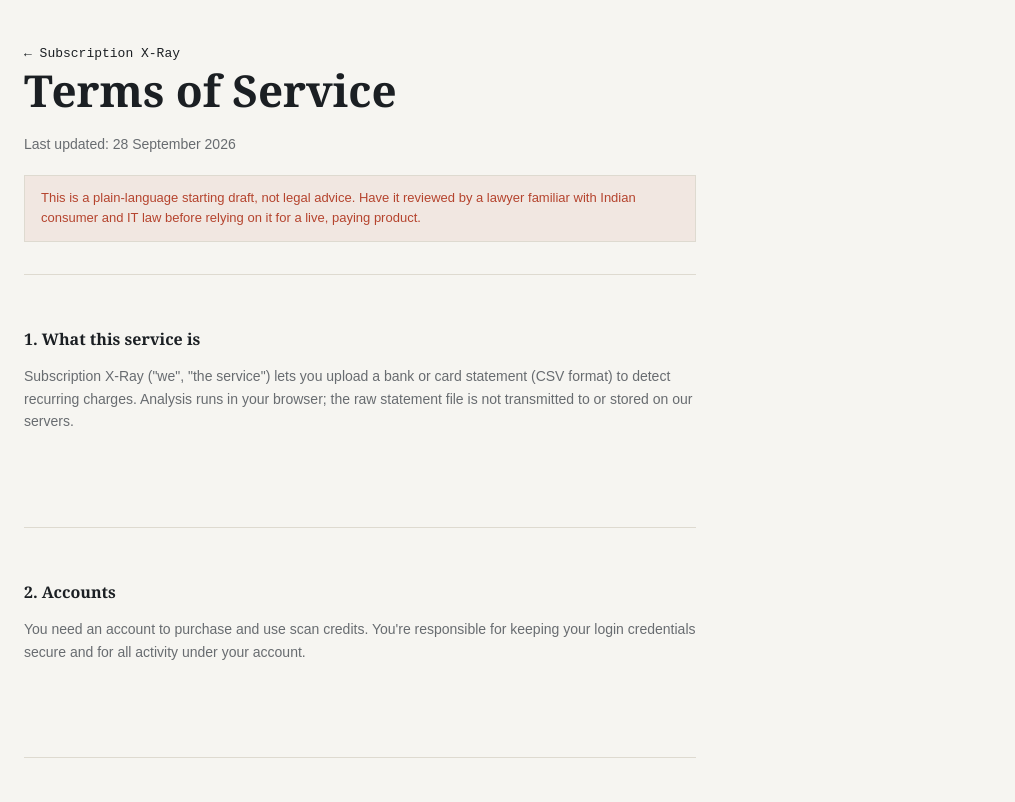
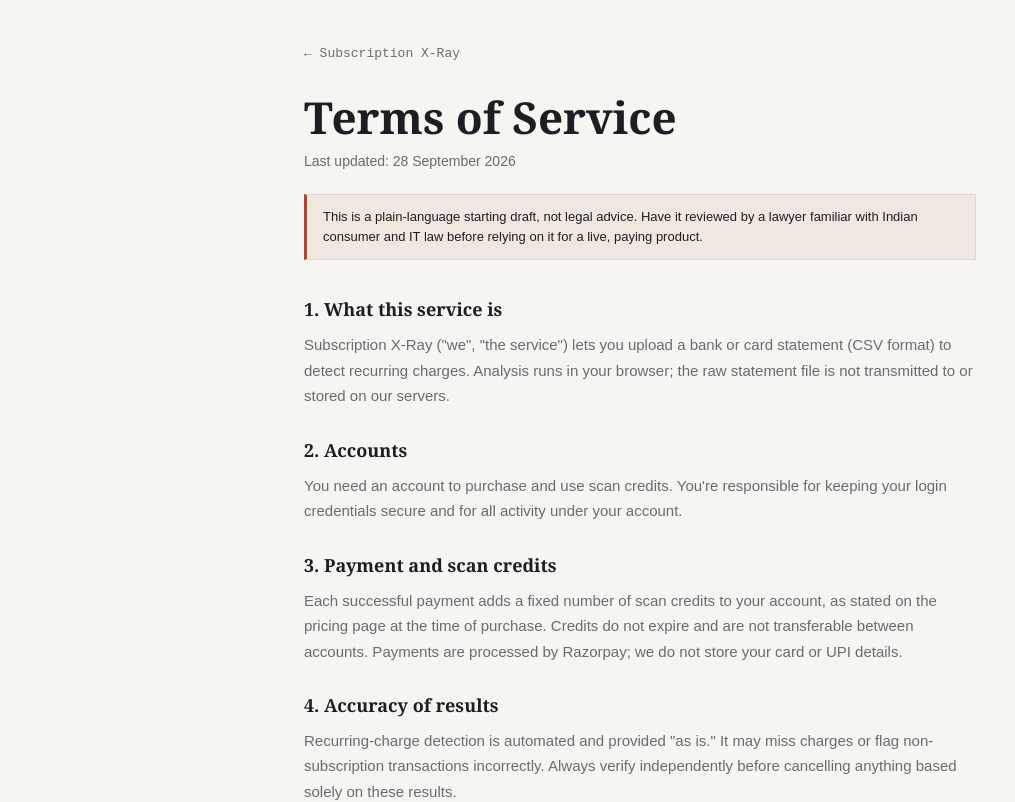
Before and after one commit to Rayyankhaan/subscription-x-ray, a Next.js app: page /terms in a window 1280 px wide. Shown: the top 802 px of the page, without its empty margins (0-1015 px from the left). Built offline with nearby package versions, Linux system fonts and the light colour scheme.

Commit message:
fix legal page formatting

```diff
--- a/app/globals.css
+++ b/app/globals.css
@@ -107,13 +107,17 @@ footer{padding:32px 24px;font-size:13px;color:var(--muted);text-align:center}
 
 .auth-links{margin-top:16px;display:flex;flex-direction:column;gap:8px;align-items:flex-start}
 
-.legal-page{padding:40px 0 80px;max-width:720px}
-.legal-page .wrap{max-width:720px}
-.legal-disclaimer{background:var(--warn-soft,rgba(181,68,46,0.08));border:1px solid var(--line);padding:12px 16px;font-size:13px;color:var(--warn,#B5442E);margin:20px 0 32px}
-.legal-page section{margin-bottom:28px}
-.legal-page h2{font-size:16px;margin-bottom:8px}
-.legal-page p, .legal-page li{font-size:14px;color:var(--muted);line-height:1.6}
-.legal-page ul{padding-left:20px}
+.legal-page{padding:40px 0 96px}
+.legal-page .wrap{max-width:720px;margin:0 auto;padding:0 24px}
+.legal-page .back{display:inline-block;margin-bottom:28px;color:var(--muted)}
+.legal-page h1{margin-bottom:8px}
+.legal-page > .wrap > .lede{margin:0 0 20px;font-size:14px}
+.legal-disclaimer{background:rgba(181,68,46,0.08);border:1px solid var(--line);border-left:3px solid var(--warn);padding:12px 16px;font-size:13px;color:var(--ink);margin:0 0 36px;line-height:1.55}
+.legal-page section{padding:0;border-top:none;margin:0 0 28px}
+.legal-page h2{font-family:Georgia,serif;font-size:18px;margin:0 0 8px;color:var(--ink)}
+.legal-page p,.legal-page li{font-size:15px;color:var(--muted);line-height:1.7;margin:0 0 10px;max-width:none}
+.legal-page ul{padding-left:20px;margin:0 0 10px}
+.legal-page li{margin-bottom:6px}
 .footer-links{display:flex;gap:18px;justify-content:center;margin-top:10px;flex-wrap:wrap}
 .footer-links a{font-size:13px;color:var(--muted);text-decoration:none}
 .footer-links a:hover{color:var(--ink)}
```
